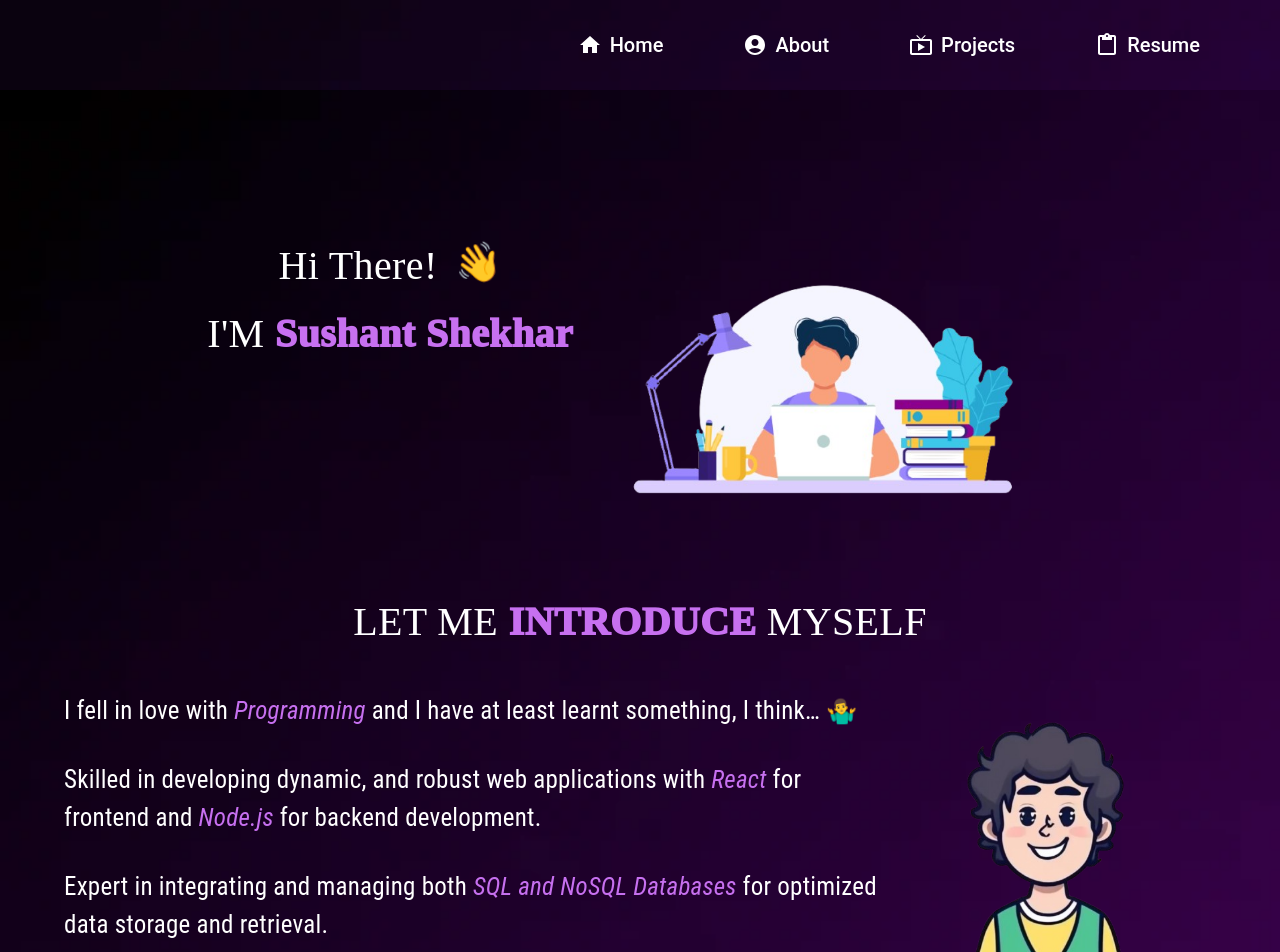
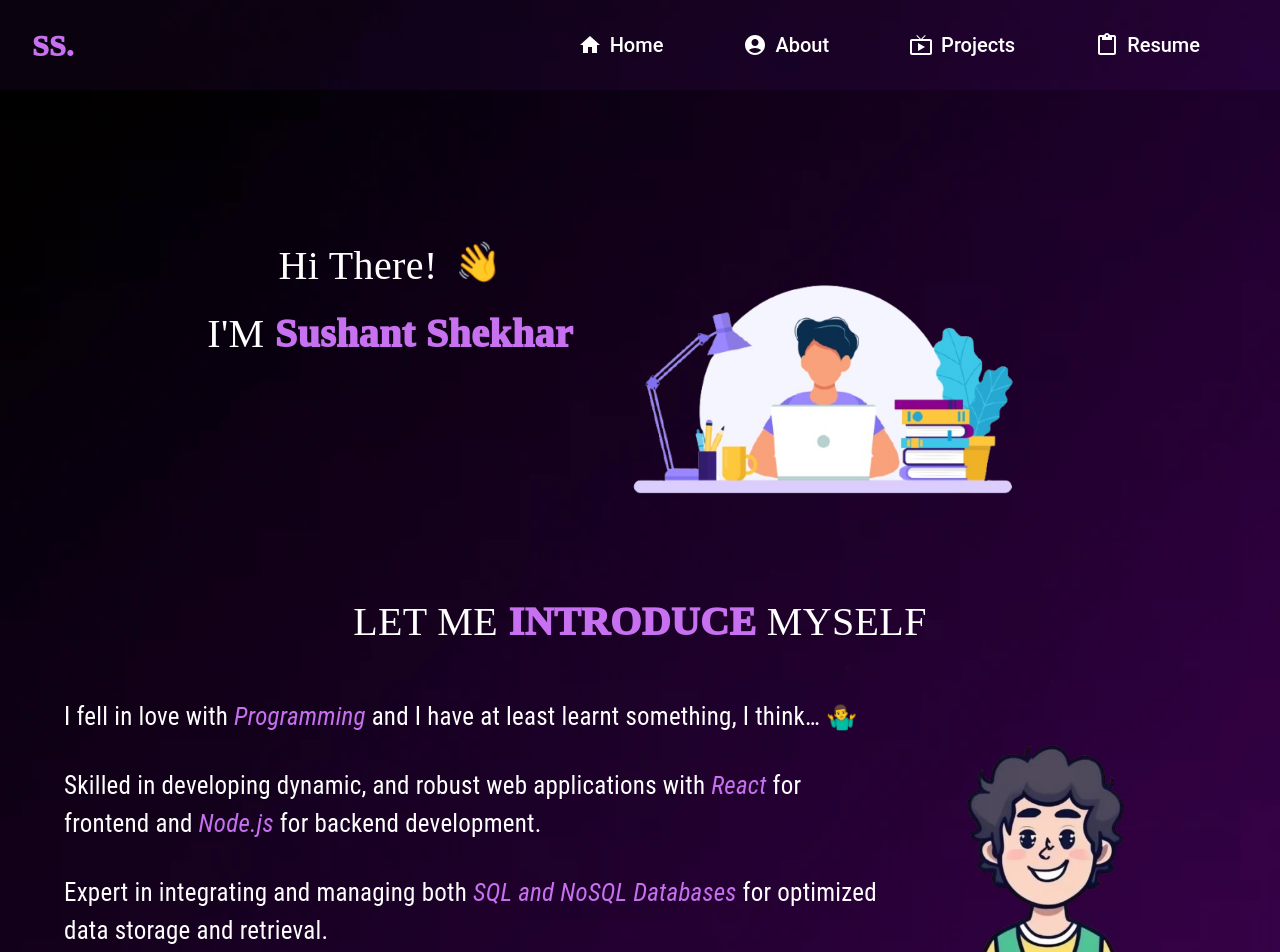
Before and after one commit to Sushantshekharzz/Portfolio, a React (Create React App) app: page / in a window 1280 px wide. Shown: the top 952 px of the page. Built offline with nearby package versions, Linux system fonts and the light colour scheme; a web font is replaced by a local one.

Commit message:
Added Icon SS To navbar

```diff
--- a/src/component/Home.js
+++ b/src/component/Home.js
@@ -49,7 +49,7 @@ export default function Home() {
                             </Box>
                         </Box>
                         <Typography
-                            sx={{ fontFamily: 'Raleway,serif', fontSize: 40, color: 'white', paddingTop: { xs: 3, md: 1 } , textAlign:'center' }}
+                            sx={{ fontFamily: 'Raleway,serif', fontSize: 40, color: 'white', paddingTop: { xs: 3, md: 1 }, textAlign: 'center' }}
                         >I'M <Typography component="span" sx={{ fontFamily: 'Raleway,serif', color: "#c770f0", fontWeight: 1000, fontSize: 40, }}>Sushant Shekhar</Typography></Typography>
                         <Box sx={{
                             fontFamily: 'Raleway,serif', color: 'white', paddingTop: 9
@@ -68,19 +68,19 @@ export default function Home() {
                     </Box>
                 </Box>
                 <Box sx={{ display: 'flex', justifyContent: 'center', flexDirection: 'column', alignItems: 'center' }}>
-                    <Typography sx={{ fontFamily: 'Raleway,serif', fontSize: 40, color: 'white', paddingTop: { xs: 3, md: 6 } , textAlign:'center'}} >LET ME <Typography component="span" sx={{ fontFamily: 'Raleway,serif', color: '#c770f0', fontWeight: 1000, fontSize: 40, }}>INTRODUCE</Typography> MYSELF</Typography>
+                    <Typography sx={{ fontFamily: 'Raleway,serif', fontSize: 40, color: 'white', paddingTop: { xs: 3, md: 6 }, textAlign: 'center' }} >LET ME <Typography component="span" sx={{ fontFamily: 'Raleway,serif', color: '#c770f0', fontWeight: 1000, fontSize: 40, }}>INTRODUCE</Typography> MYSELF</Typography>
                     <Box sx={{ display: 'flex', justifyContent: 'center', flexDirection: { md: 'row', xs: 'column' }, alignItems: 'center', paddingTop: { md: 1, xs: 5 } }}>
                         <Box >
-                            <Typography sx={{ fontFamily: 'Roboto Condensed', color: 'white', fontSize: 25 , marginTop:4}}>I fell in love with <Typography  variant='span' sx={{ fontFamily: 'Roboto Condensed', color: "#c770f0",  fontSize: 25,fontStyle: 'italic' }}> Programming </Typography>and I have at least learnt something, I think… 🤷‍♂️</Typography>
+                            <Typography sx={{ fontFamily: 'Roboto Condensed', color: 'white', fontSize: 25, marginTop: 4 }}>I fell in love with <Typography variant='span' sx={{ fontFamily: 'Roboto Condensed', color: "#c770f0", fontSize: 25, fontStyle: 'italic' }}> Programming </Typography>and I have at least learnt something, I think… 🤷‍♂️</Typography>
 
-                            <Typography sx={{ fontFamily: 'Roboto Condensed', color: 'white', fontSize: 25 ,marginTop:4}}>Skilled in developing dynamic, and robust web applications with <Typography variant='span' sx={{ fontFamily: 'Roboto Condensed', color: "#c770f0",  fontSize: 25,fontStyle: 'italic' }}>React</Typography> for frontend and  <Typography variant='span' sx={{ fontFamily: 'Roboto Condensed', color: "#c770f0",  fontSize: 25, fontStyle: 'italic'}}>Node.js</Typography> for backend development.</Typography>
+                            <Typography sx={{ fontFamily: 'Roboto Condensed', color: 'white', fontSize: 25, marginTop: 4 }}>Skilled in developing dynamic, and robust web applications with <Typography variant='span' sx={{ fontFamily: 'Roboto Condensed', color: "#c770f0", fontSize: 25, fontStyle: 'italic' }}>React</Typography> for frontend and  <Typography variant='span' sx={{ fontFamily: 'Roboto Condensed', color: "#c770f0", fontSize: 25, fontStyle: 'italic' }}>Node.js</Typography> for backend development.</Typography>
 
-                            <Typography sx={{ fontFamily: 'Roboto Condensed', color: 'white', fontSize: 25, marginTop:4}}>Expert in integrating and managing both<Typography variant='span' sx={{ fontFamily: 'Roboto Condensed', color: "#c770f0",  fontSize: 25,fontStyle: 'italic' }}> SQL and NoSQL Databases </Typography >for optimized data storage and retrieval.</Typography>
+                            <Typography sx={{ fontFamily: 'Roboto Condensed', color: 'white', fontSize: 25, marginTop: 4 }}>Expert in integrating and managing both<Typography variant='span' sx={{ fontFamily: 'Roboto Condensed', color: "#c770f0", fontSize: 25, fontStyle: 'italic' }}> SQL and NoSQL Databases </Typography >for optimized data storage and retrieval.</Typography>
 
-                            <Typography sx={{ fontFamily: 'Roboto Condensed', color: 'white', fontSize: 25,marginTop:4 }}>Passionate about building<Typography variant='span' sx={{ fontFamily: 'Roboto Condensed', color: "#c770f0",  fontSize: 25, fontStyle: 'italic' }}> User-Centric and Scalable Solutions</Typography>  with a focus on<Typography variant='span' sx={{ fontFamily: 'Roboto Condensed', color: "#c770f0",  fontSize: 25, fontStyle: 'italic'}}> Performance and Maintainability.</Typography> </Typography>
+                            <Typography sx={{ fontFamily: 'Roboto Condensed', color: 'white', fontSize: 25, marginTop: 4 }}>Passionate about building<Typography variant='span' sx={{ fontFamily: 'Roboto Condensed', color: "#c770f0", fontSize: 25, fontStyle: 'italic' }}> User-Centric and Scalable Solutions</Typography>  with a focus on<Typography variant='span' sx={{ fontFamily: 'Roboto Condensed', color: "#c770f0", fontSize: 25, fontStyle: 'italic' }}> Performance and Maintainability.</Typography> </Typography>
                         </Box>
-                        <Box sx={{ paddingTop: { xs: 4 } }}>
-                            <img   alt="" src={Introduction} style={{ height: '100%', maxWidth: '100%', objectFit: 'cover' }} />
+                        <Box sx={{ paddingTop: { xs: 8 } }}>
+                            <img alt="" src={Introduction} style={{ height: '100%', maxWidth: '100%', objectFit: 'cover' }} />
                         </Box>
                     </Box>
                 </Box>
--- a/src/component/Navbar.js
+++ b/src/component/Navbar.js
@@ -1,5 +1,4 @@
 import React, { useState } from 'react'
-import { Box } from '@mui/material';
 import Link from '@mui/material/Link';
 import HomeIcon from '@mui/icons-material/Home';
 import AccountCircleIcon from '@mui/icons-material/AccountCircle';
@@ -12,6 +11,7 @@ import ListItem from '@mui/material/ListItem';
 import ListItemButton from '@mui/material/ListItemButton';
 import ListItemIcon from '@mui/material/ListItemIcon';
 import ListItemText from '@mui/material/ListItemText';
+import { Box, Typography } from '@mui/material';
 
 
 
@@ -25,20 +25,31 @@ export default function Navbar() {
     return (
         <>
             <Box
-                sx={{ display: { md: 'none' , xs:'flex'},
+                sx={{
+                    display: { md: 'none', xs: 'flex' },
                     backgroundColor: 'rgba(138, 38, 210, 0.73)', // Same background color as web navbar
                     width: '100%', // Full width
                     paddingInline: 1, // Add horizontal padding
-                justifyContent:'flex-end',
+                    justifyContent: 'flex-end',
                     boxSizing: 'border-box', // Ensure padding doesn't add to the width
 
                     position: 'fixed', top: 0,
-                 height: 52 }}
+                    height: 52
+                }}
                 onClick={toggleDrawer}
             >
                 <MenuIcon sx={{ fontSize: 50, marginLeft: 1, color: 'white' }} />
             </Box>
-            <Box sx={{ position: 'fixed', top: 0, backgroundColor: 'rgba(138, 38, 210, 0.07)', display: { xs: 'none', sm: 'none', md: 'flex' }, justifyContent: 'flex-end', width: '100%', height: 90, alignItems: 'center' }}>
+            <Box sx={{ position: 'fixed', top: 0, backgroundColor: 'rgba(138, 38, 210, 0.07)', display: { xs: 'none', sm: 'none', md: 'flex' }, justifyContent: 'flex-start', width: '100%', height: 90, alignItems: 'center' }}>
+                <Box
+                    sx={{ width: '100%', paddingLeft: 4 }}>
+                    <Typography
+                        sx={{
+                            fontFamily: 'Raleway,serif', color: "#c770f0", fontWeight: 1000, fontSize: 30,
+                        }}
+                    >SS.</Typography>
+                </Box>
+                <Box sx={{ display: { md: 'flex' }, justifyContent: 'flex-end', width: '100%', alignItems: 'center' }}>
                     <HomeIcon sx={{ marginRight: 1, color: 'white' }} />
                     <Link href="/" sx={{ color: 'white', marginRight: 10, textDecoration: 'none', fontFamily: 'Roboto, sans-serif', fontWeight: 500, fontSize: 20 }}>Home</Link>
                     <AccountCircleIcon sx={{ marginRight: 1, color: 'white' }} />
@@ -48,6 +59,8 @@ export default function Navbar() {
                     <ContentPasteIcon sx={{ marginRight: 1, color: 'white' }} />
                     <Link href="/resume" sx={{ color: 'white', marginRight: 10, textDecoration: 'none', fontFamily: 'Roboto, sans-serif', fontWeight: 500, fontSize: 20 }}>Resume</Link>
                 </Box>
+            </Box>
+
             <Drawer open={toggle} onClose={toggleDrawer} anchor='top'>
                 <List sx={{ backgroundColor: '#6f42c1', }}>
                     <ListItem >
```
Lines whose indentation alone changed are shown as unchanged.
